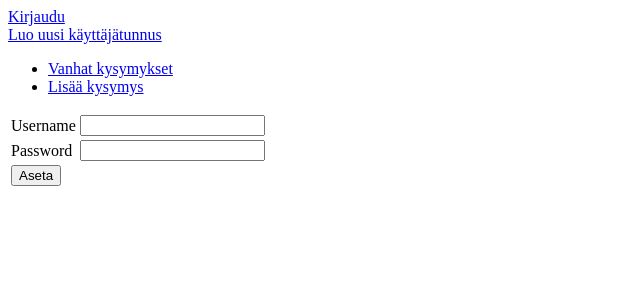
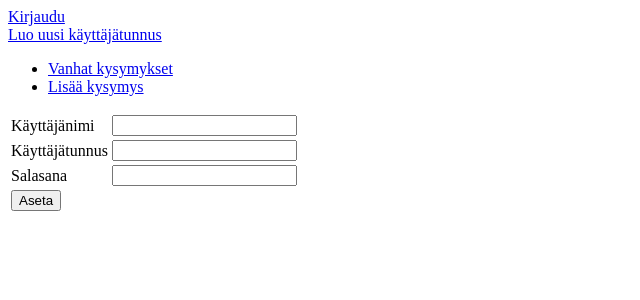
Before and after one commit to pe5/Usein-kysytyt-kysymykset, a Flask app: page /auth/new/ in a window 1280 px wide. Shown: the top 300 px of the page, without its empty margins (0-640 px from the left). Run offline with Flask 2, Linux system fonts and the light colour scheme.

Commit message:
käyttäjätunnusten luonti tehty mahdolliseksi

```diff
--- a/application/auth/forms.py
+++ b/application/auth/forms.py
@@ -2,8 +2,9 @@ from flask_wtf import FlaskForm
 from wtforms import PasswordField, StringField
 
 class LoginForm(FlaskForm):
-    username = StringField("Username")
-    password = PasswordField("Password")
+    name = StringField("Käyttäjänimi")
+    username = StringField("Käyttäjätunnus")
+    password = PasswordField("Salasana")
 
     class Meta:
         csrf = False
--- a/application/auth/views.py
+++ b/application/auth/views.py
@@ -33,8 +33,7 @@ def auth_new():
 @app.route("/auth/", methods=["POST"])
 def auth_create():
     form = LoginForm(request.form)
-    t = User(form.username.data)
-    t.password = form.password.data
+    t = User(form.name.data, form.username.data, form.password.data)
 
     db.session().add(t)
     db.session().commit()
--- a/application/templates/auth/new.html
+++ b/application/templates/auth/new.html
@@ -3,6 +3,14 @@
   {% block body %}
   <form method="POST" action="{{ url_for('auth_create') }}">
     <table>
+      <tr>
+	<td>
+	  {{ form.name.label }}
+	</td>
+	<td>
+	  {{ form.name }}
+	</td>
+      </tr>
       <tr>
 	<td>
 	  {{ form.username.label }}
```
